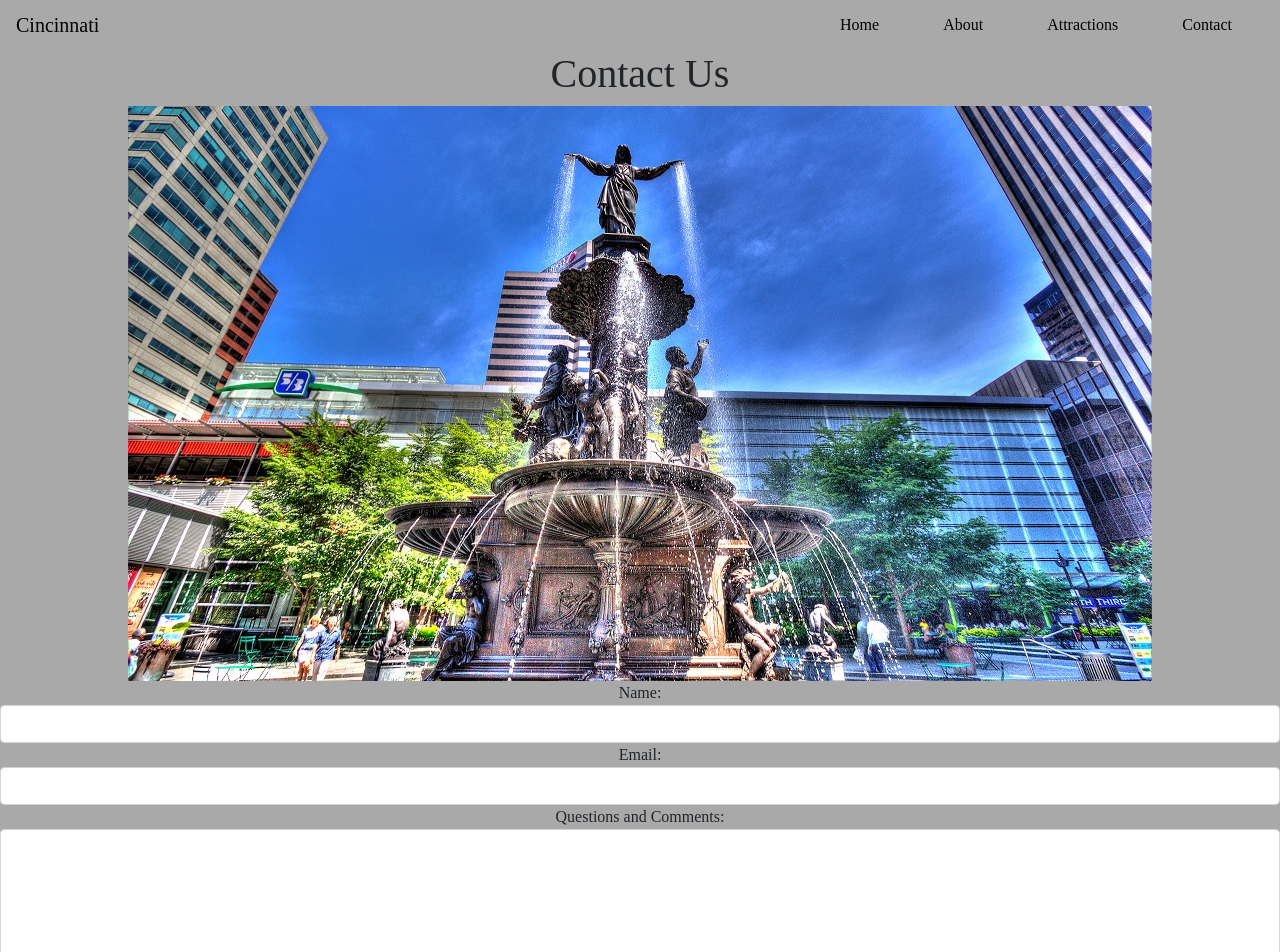
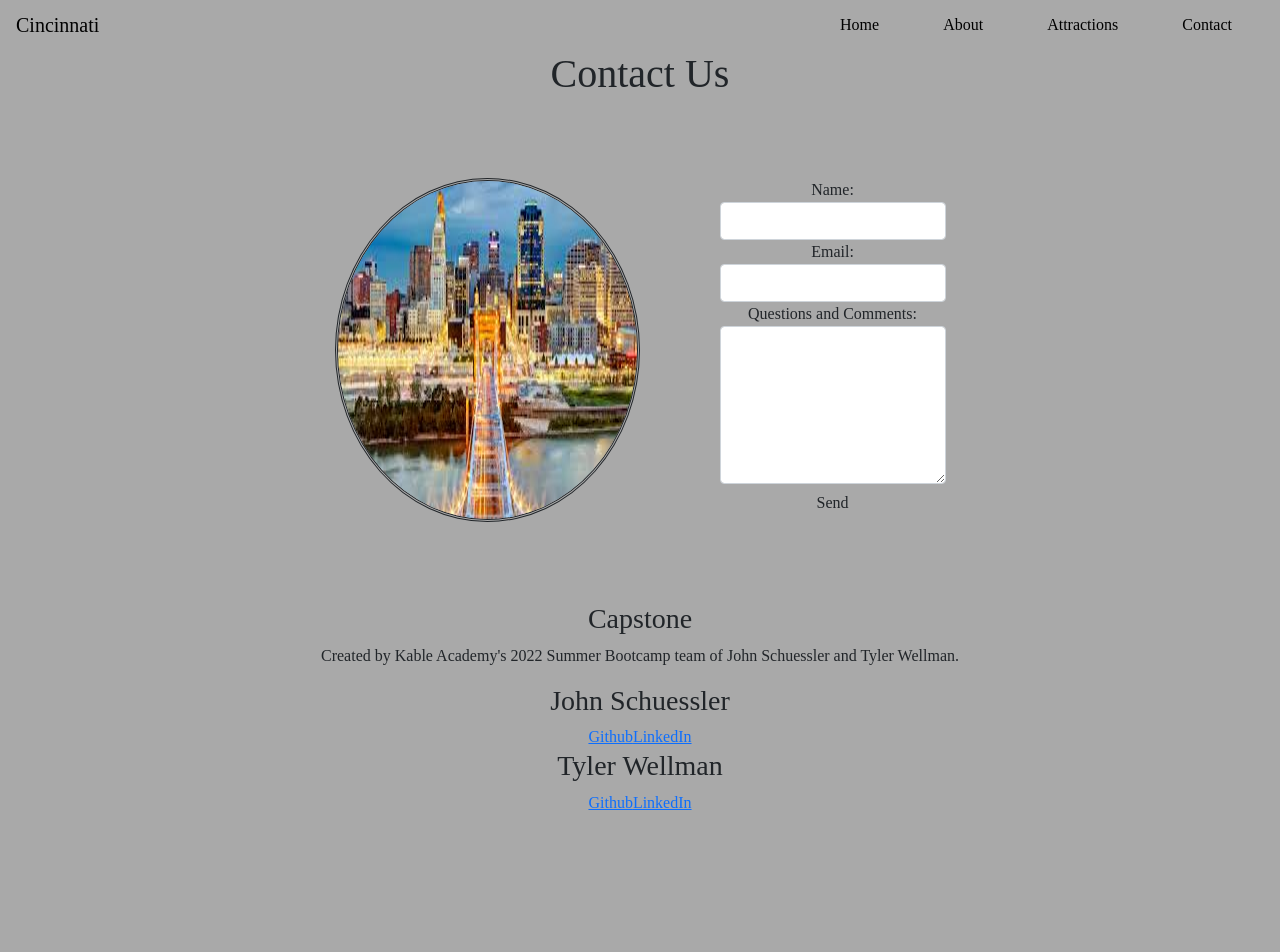
Before and after one commit to rmtkable/john-june-cap, a React (Create React App) app: page /contact in a window 1280 px wide. Shown: the top 952 px of the page. After the commit the page ends 815 px from the top, so only its background shows below. Built offline with nearby package versions, Linux system fonts and the light colour scheme.

Commit message:
lunch changes

```diff
--- a/src/components/About.js
+++ b/src/components/About.js
@@ -1,6 +1,6 @@
 import React from "react";
-
-// import Jheadshot from "../assets/Jheadshot.jpg";
+import '../styles/about.css'
+import Jheadshot from "../assets/Jheadshot.jpeg";
 import Theadshot from "../assets/Theadshot.jpg";
 
 const About = () => {
@@ -17,12 +17,12 @@ const About = () => {
       <div className="container">
         <div class="row">
           <div class="col-lg-6">
-            {/* <img
+            { <img className="rounded"
               src={Jheadshot}
               alt="Picture of John"
               width="220"
               height="220"
-            ></img> */}
+             ></img> }
             <h2 class="name">John Schuessler</h2>
             <p class="description">Filler Text</p>
             <p>
@@ -36,7 +36,7 @@ const About = () => {
             </p>
           </div>
           <div class="col-lg-6">
-            { <img
+            { <img className="rounded"
               src={Theadshot}
               alt="Picture of Tyler"
               width="220"
--- a/src/components/Contact.js
+++ b/src/components/Contact.js
@@ -1,7 +1,7 @@
 import React, { Component } from 'react';
 import axios from 'axios';
-//import '../styles/Contact.css'
-import cinCinCity from "../assets/downTownPic.jpg"
+import '../styles/contact.css'
+import cinCinCity from "../assets/cinCinCity.jpg"
 
 export default class contact extends Component {
   constructor (props){
@@ -59,10 +59,10 @@ export default class contact extends Component {
     <div className="jumbotron jumbotron-fluid contacthover">
     <div className="contactcontainer">
             <h1>Contact Us</h1>
-              <img src= {cinCinCity} className='contactImg' alt="picture of Cincinnati" />
         </div>
     </div>
-        <div className="containerContact">
+      <div className="containerContact column">
+      <img src= {cinCinCity} className='contactImg' alt="picture of Cincinnati" />
           <div className="contentContact">
           <form className='contact-form' onSubmit={this.onSubmit}>
             <div className="form-group">
--- a/src/components/Footer.js
+++ b/src/components/Footer.js
@@ -1,8 +1,9 @@
 import React from "react";
+import '../styles/footer.css'
 
 function Footer() {
   return (
-    <div className="">
+    <div className="footer">
       <div className="">
         <div className="">
           <h3>Capstone</h3>
--- a/src/styles/about.css
+++ b/src/styles/about.css
@@ -1,13 +1,17 @@
 .container {
-    border-radius: 50;
     border-width: 1rem;
     border-color: black;
 }
 
 .name {
-    color: darkred;
+    color: #C6011f;
 }
 
 .description {
     color: black
 }
+
+.rounded {
+    border-style: double;
+    border-radius: 50% !important;
+}
--- a/src/styles/contact.css
+++ b/src/styles/contact.css
@@ -0,0 +1,15 @@
+.containerContact{
+    display: flex;
+    justify-content: center;
+    flex-wrap: wrap;
+    margin-top: 5rem;
+}
+
+.contactImg {
+    border-style: double;
+    border-radius: 65%;
+}
+
+.contact-form {
+    padding-left: 5rem;
+}
--- /dev/null
+++ b/src/styles/footer.css
@@ -0,0 +1,6 @@
+.footer {
+    display: flex;
+    justify-content: center;
+    flex-wrap: wrap;
+    margin-top: 5rem;
+}
--- a/src/styles/navbar.css
+++ b/src/styles/navbar.css
@@ -88,7 +88,7 @@
 }
 
 #menu-toggle:checked + .menu-button-container .menu-button {
-  background: darkgray);
+  background: darkgray;
 }
 
 #menu-toggle:checked + .menu-button-container .menu-button::after {
```
Also changed, not shown: src/assets/Jheadshot.jpeg (added). Lines whose indentation alone changed are shown as unchanged.
